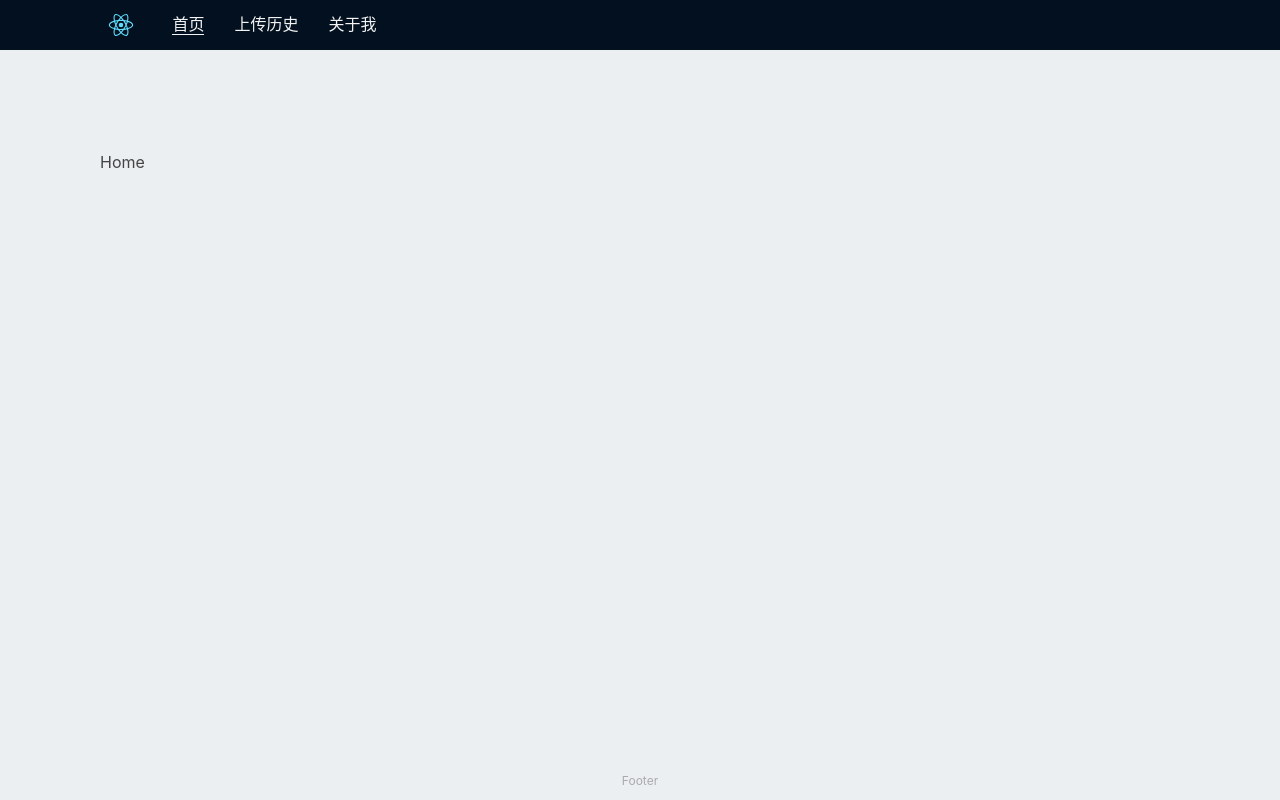
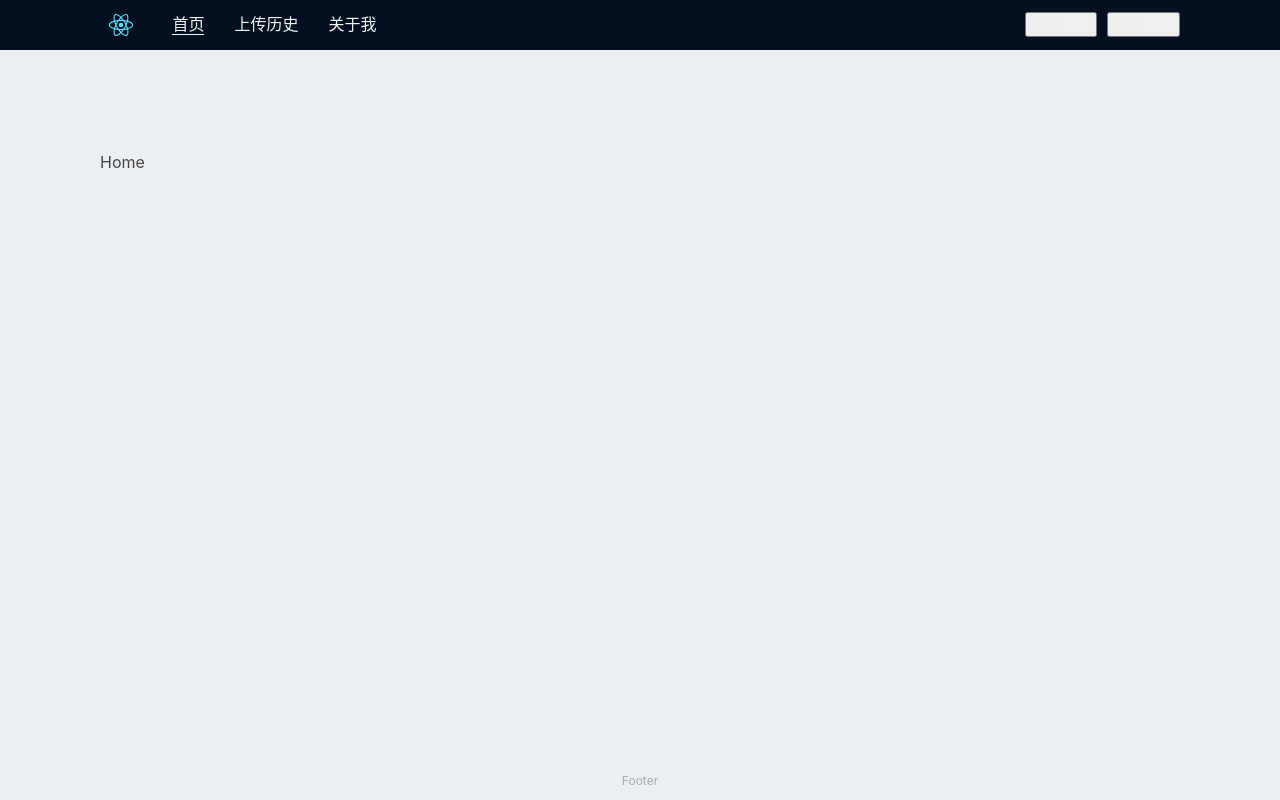
Before and after one commit to shyhhh/orange-figure-bed, a React app: page / in a window 1280 px wide. Built offline with nearby package versions, Linux system fonts and the light colour scheme.

Commit message:
mobx实现状态管理

```diff
--- a/src/components/Header.js
+++ b/src/components/Header.js
@@ -1,7 +1,7 @@
-import React from 'react'
-import { NavLink } from 'react-router-dom'
-import LogoUrl from './logo.svg'
-import styled from 'styled-components'
+import React from "react";
+import { NavLink } from "react-router-dom";
+import LogoUrl from "./logo.svg";
+import styled from "styled-components";
 
 const Header = styled.header`
   display: flex;
@@ -15,22 +15,31 @@ const Logo = styled.img`
 const StyleLink = styled(NavLink)`
   color: #f3f3f3;
   margin-left: 30px;
-  &.active{
+  &.active {
     border-bottom: 1px solid;
   }
 `;
-
+const Login = styled.div`
+  margin-left:auto;
+`
+const Button = styled.button`
+  margin-left: 10px;
+`;
 const Component = () => {
   return (
     <Header>
       <Logo src={LogoUrl} />
       <nav>
-        <StyleLink to='/'>首页</StyleLink>
-        <StyleLink to='./History'>上传历史</StyleLink>
-        <StyleLink to='/About'>关于我</StyleLink>
+        <StyleLink to="/">首页</StyleLink>
+        <StyleLink to="./History">上传历史</StyleLink>
+        <StyleLink to="/About">关于我</StyleLink>
       </nav>
+      <Login>
+        <Button><StyleLink to="/login">登录</StyleLink></Button>
+        <Button><StyleLink to="/register">注册</StyleLink></Button>
+      </Login>
     </Header>
-  )
-}
+  );
+};
 
-export default Component
+export default Component;
--- a/src/pages/Login.js
+++ b/src/pages/Login.js
@@ -1,12 +1,19 @@
-import React from "react";
+import React, { useRef } from "react";
 import { observer } from "mobx-react";
 import { useStores } from "../stores";
 
 const Component = observer(() => {
   const { AuthStore } = useStores();
+  const inputRef = useRef();
+  const bindChange = () => {
+    console.log(inputRef.current.value)
+    AuthStore.setUsername(inputRef.current.value)
+  }
+
   return (
     <div>
       <h1>Login:{AuthStore.values.username}</h1>
+      <input ref={inputRef} onChange={()=>bindChange() } />
     </div>
   );
 });
--- a/src/pages/Register.js
+++ b/src/pages/Register.js
@@ -1,11 +1,15 @@
 import React from "react";
+import { observer } from "mobx-react";
+import { useStores } from "../stores";
 
-const Component = () => {
+const Component = observer(() => {
+  const { AuthStore } = useStores();
+
   return (
     <div>
-      <h1>Register</h1>
+      <h1>Register:{AuthStore.values.username}</h1>
     </div>
   );
-};
+});
 
 export default Component;
--- a/src/stores/auth.js
+++ b/src/stores/auth.js
@@ -1,6 +1,9 @@
-import { observable, action } from "mobx";
+import { makeObservable, observable, action } from "mobx";
 
 class AuthStore {
+  constructor() {
+    makeObservable(this);
+  }
   @observable isLogin = false;
   @observable isLoading = false;
   @observable values = {
```
